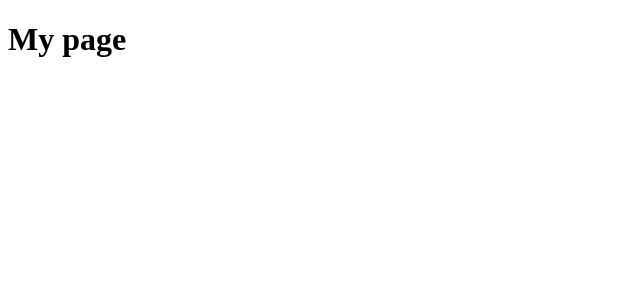
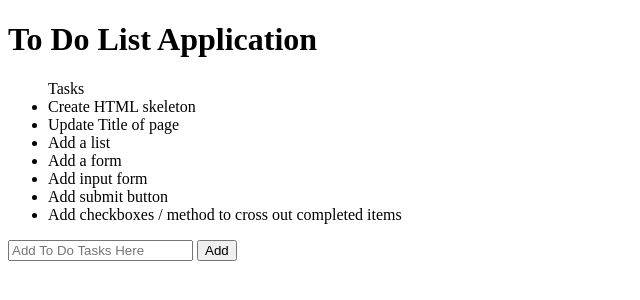
Before and after one commit to m-h-thomas/ToDO-List, a plain HTML site: page index.html in a window 1280 px wide. Shown: the whole page, without its empty margins (0-640 px from the left). Drawn offline with Linux system fonts and the light colour scheme.

Commit message:
created empty array to hold to do task, passed test to console.log array with function params

```diff
--- a/index.html
+++ b/index.html
@@ -5,10 +5,28 @@
   <meta http-equiv="X-UA-Compatible" content="IE=edge">
   <meta name="viewport" content="width=device-width, initial-scale=1.0">
   <link rel="stylesheet" href="./style.css">
-  <title>Document</title>
+  <title>document</title>
 </head>
 <body>
   <script src="./index.js"></script>
-  <h1>My page</h1>
+  <h1>To Do List Application</h1>
+  <div>
+    <ul id="myList">Tasks
+      <li class="listItem">Create HTML skeleton</li>
+      <li class="listItem">Update Title of page</li>
+      <li class="listItem">Add a list</li>
+      <li class="listItem">Add a form</li>
+      <li class="listItem">Add input form</li>
+      <li class="listItem">Add submit button</li>
+      <li class="listItem">Add checkboxes / method to cross out completed items</li>
+    </ul>
+  </div>
+
+  <div class="input-form">
+    <form>
+      <input type="text" value="" placeholder="Add To Do Tasks Here">
+      <button type="submit">Add</button>
+    </form>
+  </div>
 </body>
 </html>
--- a/index.js
+++ b/index.js
@@ -0,0 +1,11 @@
+// console.log('My code is running');
+// console.log('My code is still running');
+
+let listItems = []; //array to hold to do list items
+
+function addToList(...task) {
+  listItems.push(task);
+}
+
+addToList('check emails', 'complete project', 'go to gym', 'read');
+console.log(listItems);
```
